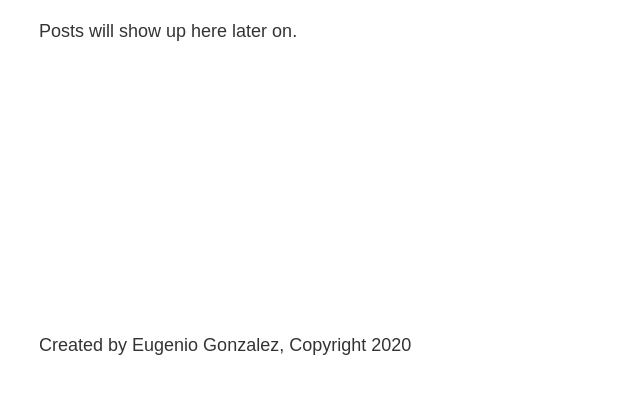
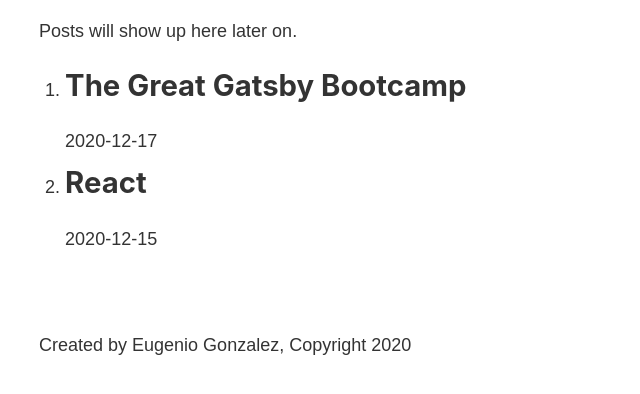
Before and after one commit to notebk/gastby-bootcamp, a Gatsby site: page /blog in a window 1280 px wide. Shown: the part 398-792 px from the top of the page, without its empty margins (244-884 px from the left). Built offline with nearby package versions, Linux system fonts and the light colour scheme; Gatsby itself is replaced by a stand-in of ours.

Commit message:
file system pull

```diff
--- a/gatsby-config.js
+++ b/gatsby-config.js
@@ -11,6 +11,14 @@
     author: 'Eugenio Gonzalez'
   },
   plugins: [
-    'gatsby-plugin-sass'
+    'gatsby-plugin-sass',
+    {
+      resolve: 'gatsby-source-filesystem',
+      options: {
+        name: 'src',
+        path: `${__dirname}/src/`
+      }
+    },
+    'gatsby-transformer-remark'
   ],
 }
--- a/package.json
+++ b/package.json
@@ -6,7 +6,7 @@
   "license": "0BSD",
   "scripts": {
     "build": "gatsby build",
-    "develop": "gatsby develop",
+    "develop": "env-cmd -f .env.development gatsby develop",
     "format": "prettier --write \"**/*.{js,jsx,ts,tsx,json,md}\"",
     "start": "npm run develop",
     "serve": "gatsby serve",
@@ -16,11 +16,14 @@
   "dependencies": {
     "gatsby": "^2.26.1",
     "gatsby-plugin-sass": "^2.7.0",
+    "gatsby-source-filesystem": "^2.8.0",
+    "gatsby-transformer-remark": "^2.13.0",
     "node-sass": "^4.14.1",
     "react": "^16.12.0",
     "react-dom": "^16.12.0"
   },
   "devDependencies": {
+    "env-cmd": "^10.1.0",
     "prettier": "2.1.2"
   },
   "repository": {
--- a/src/pages/blog.js
+++ b/src/pages/blog.js
@@ -1,11 +1,38 @@
 import React from 'react'
 import Layout from '../components/layout'
+import { Link, graphql, useStaticQuery } from 'gatsby'
 
 const BlogPage = () => {
+    const data = useStaticQuery(graphql`
+        query {
+            allMarkdownRemark {
+                edges {
+                    node {
+                        frontmatter {
+                            title
+                            date
+                        }
+                    }
+                }
+            }
+        }
+    `)
+    const blogArr = data.allMarkdownRemark.edges
     return (
             <Layout>
                 <h1>Blog</h1>
                 <p>Posts will show up here later on.</p>
+                <ol>
+                    {
+                        blogArr.map(function(d) {
+                            return (<li>
+                                <h2>{d.node.frontmatter.title}</h2>
+                                <p>{d.node.frontmatter.date}</p>
+                                </li>
+                            );
+                        })
+                    }
+                </ol>
             </Layout>
     )
 }
--- /dev/null
+++ b/src/posts/gatsby.md
@@ -0,0 +1,12 @@
+---
+title: "The Great Gatsby Bootcamp"
+date: "2020-12-17"
+---
+
+I just launched a new bootcamp!
+
+## Topics covered
+
+1. Gatsby
+2. GraphQL
+3. React
--- /dev/null
+++ b/src/posts/react.md
@@ -0,0 +1,6 @@
+---
+title: "React"
+date: "2020-12-15"
+---
+
+In this post you'll learn React.
```
Also changed, not shown: 1 other file.
